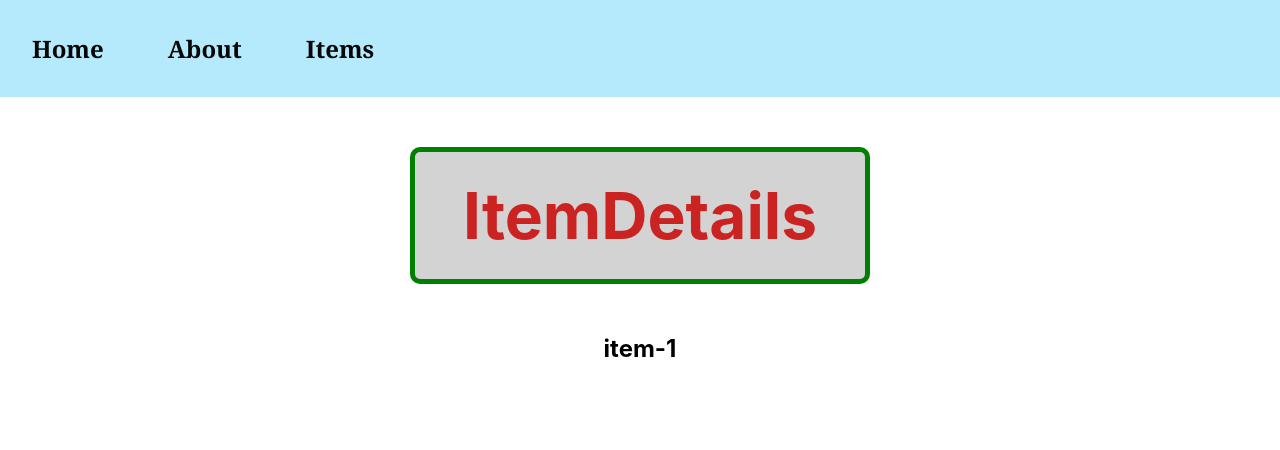
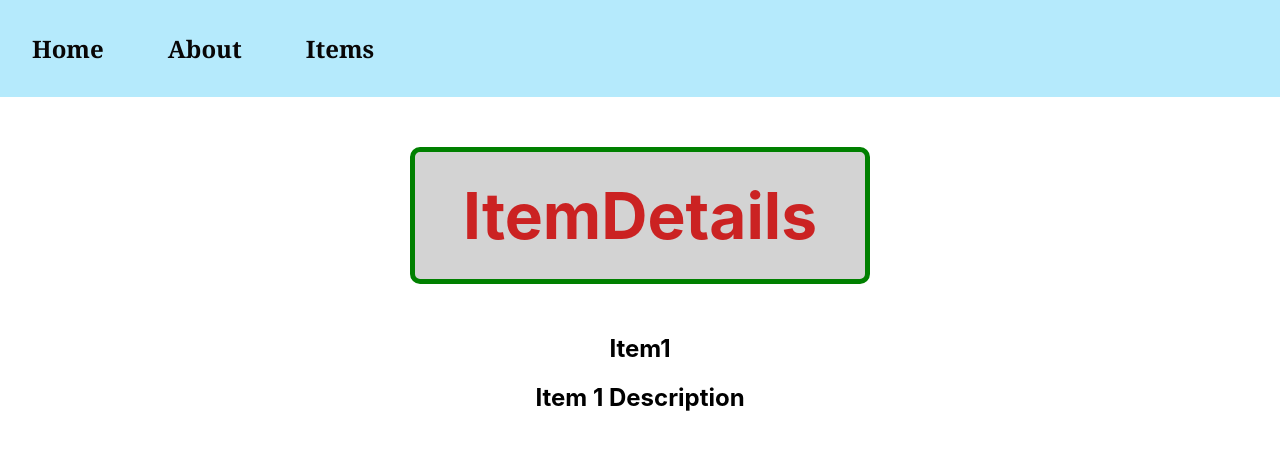
Before and after one commit to Ravikumargupta1999/React-Router, a React (Create React App) app: page /items/item-1 in a window 1280 px wide. Shown: the top 450 px of the page. Built offline with nearby package versions, Linux system fonts and the light colour scheme.

Commit message:
Dynamic Pages

```diff
--- a/src/pages/ItemDetails.js
+++ b/src/pages/ItemDetails.js
@@ -1,14 +1,19 @@
 import { useParams } from "react-router-dom";
+import Items from "./Items";
+import { ITEMS } from "../data/itemData";
 function ItemDetails(){
     console.log('hi')
-    const params = useParams();
-    console.log(params);
+    const {id} = useParams();
+    const item = ITEMS.find((item) => item.id === id);
+    console.log(item);
     return (
         <>
             <main>
                 <h1>ItemDetails</h1>
             </main>
-            <h2>{params.id}</h2>
+            <h2>{item.title}</h2>
+            <h2>{item.desciption}</h2>
+
         </>
     )
 }
--- a/src/pages/Items.js
+++ b/src/pages/Items.js
@@ -12,7 +12,10 @@ function Items(){
            <ul>
 
               {ITEMS.map((item) =>(
-                 <li>{item.id}</li>
+                <Link to = {`/items/${item.id}`}>
+                   <li>{item.id}</li>
+                </Link>
+
               ))}
            </ul>
         </>
```
